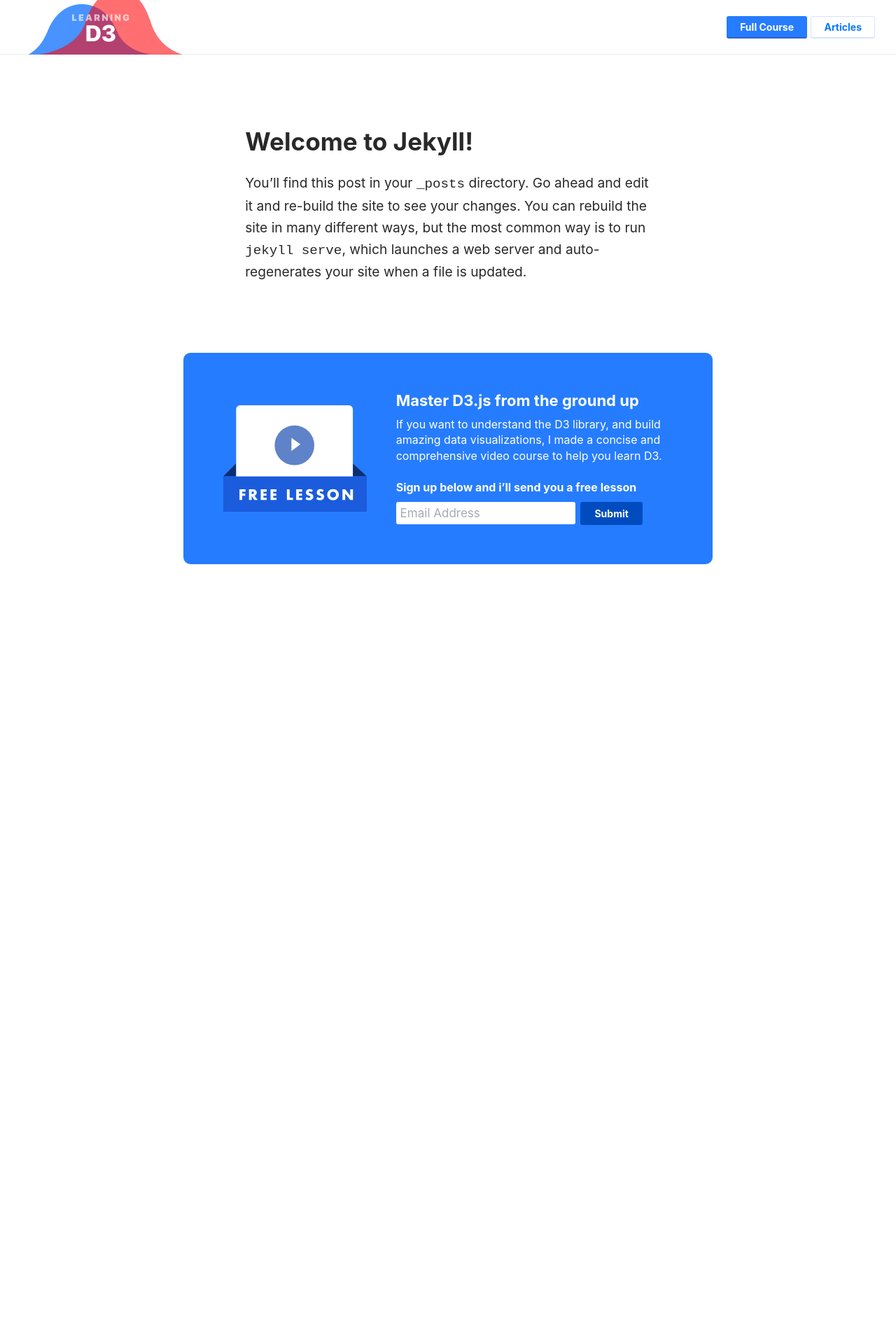
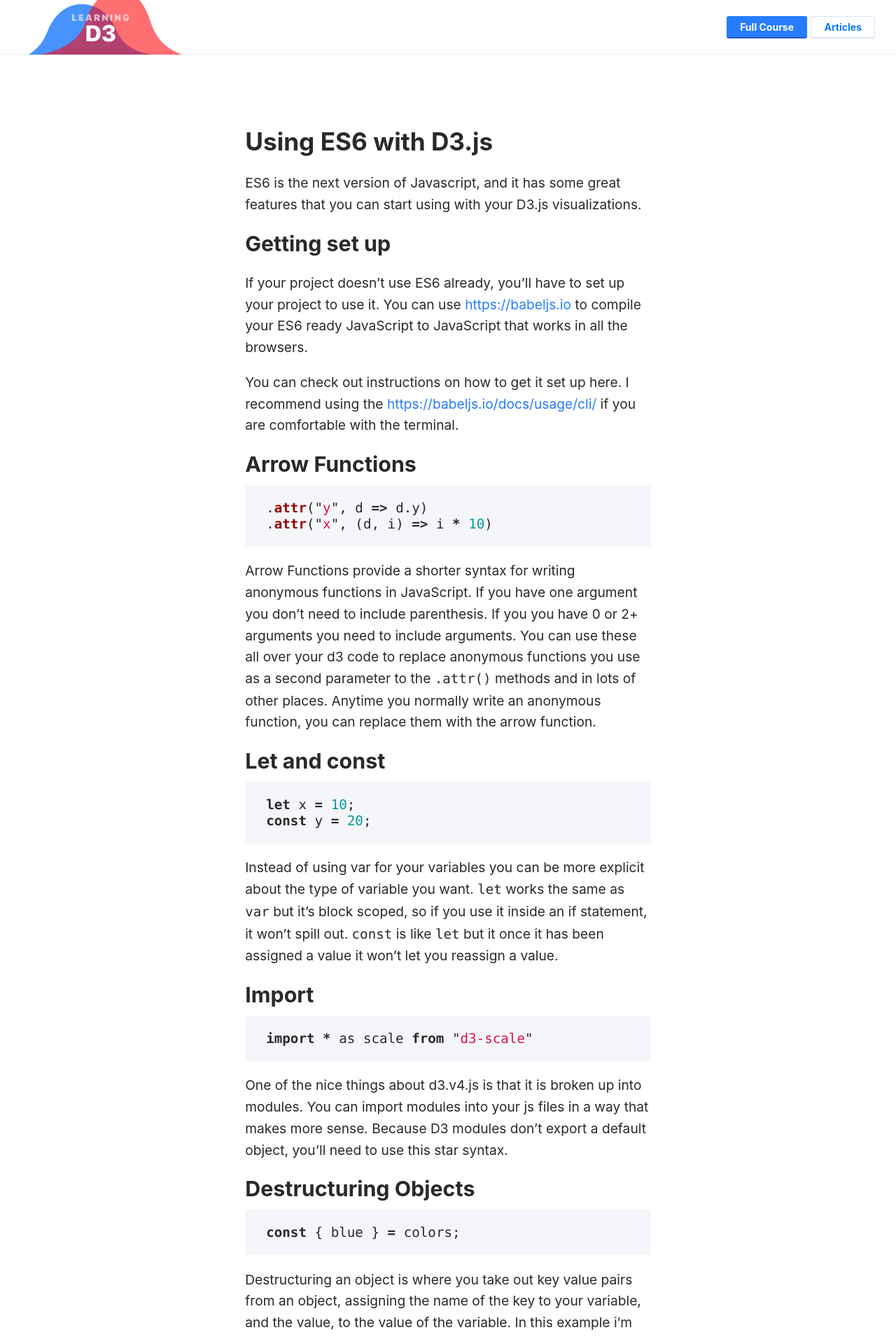
Before and after one commit to learningd3/learningd3.github.io, a Jekyll site: the page built from _posts/2016-10-29-welcome-to-jekyll.markdown, in a window 1280 px wide. Shown: the top 1910 px of the page at 70% size. Built offline with Jekyll 4.4.1, drawn with Linux system fonts in a browser that asks for light colours; before the commit the page ends 900 px from its top, so only the background shows below that; some of the changed text lies outside the part shown.

Commit message:
Added first post

```diff
--- a/_posts/2016-10-29-welcome-to-jekyll.markdown
+++ b/_posts/2016-10-29-welcome-to-jekyll.markdown
@@ -1,6 +1,74 @@
 ---
 layout: post
-title:  "Welcome to Jekyll!"
-date:   2016-10-29
+title:  "Using ES6 with D3.js"
+date:   2016-12-6
 ---
-You’ll find this post in your `_posts` directory. Go ahead and edit it and re-build the site to see your changes. You can rebuild the site in many different ways, but the most common way is to run `jekyll serve`, which launches a web server and auto-regenerates your site when a file is updated.
+
+ES6 is the next version of Javascript, and it has some great features that you can start using with your D3.js visualizations.
+
+## Getting set up
+If your project doesn't use ES6 already, you'll have to set up your project to use it. You can use [https://babeljs.io](Babel) to compile your ES6 ready JavaScript to JavaScript that works in all the browsers.
+
+You can check out instructions on how to get it set up here.
+I recommend using the [https://babeljs.io/docs/usage/cli/](cli tool) if you are comfortable with the terminal.
+
+
+## Arrow Functions
+{% highlight javascript %}
+.attr("y", d => d.y)
+.attr("x", (d, i) => i * 10)
+{% endhighlight %}
+
+Arrow Functions provide a shorter syntax for writing anonymous functions in JavaScript. If you have one argument you don't need to include parenthesis. If you you have 0 or 2+ arguments you need to include arguments. You can use these all over your d3 code to replace anonymous functions you use as a second parameter to the `.attr()` methods and in lots of other places. Anytime you normally write an anonymous function, you can replace them with the arrow function.
+
+## Let and const
+{% highlight javascript %}
+let x = 10;
+const y = 20;
+{% endhighlight %}
+
+Instead of using var for your variables you can be more explicit about the type of variable you want. `let` works the same as `var` but it's block scoped, so if you use it inside an if statement, it won't spill out. `const` is like `let` but it once it has been assigned a value it won't let you reassign a value.
+
+## Import
+{% highlight javascript %}
+import * as scale from "d3-scale"
+{% endhighlight %}
+
+One of the nice things about d3.v4.js is that it is broken up into modules. You can import modules into your js files in a way that makes more sense. Because D3 modules don't export a default object, you'll need to use this star syntax.
+
+## Destructuring Objects
+{% highlight javascript %}
+const { blue } = colors;
+{% endhighlight %}
+
+Destructuring an object is where you take out key value pairs from an object, assigning the name of the key to your variable, and the value, to the value of the variable. In this example i'm creating a constant named blue, that is assigned to whatever `colors.blue` is.
+
+## Method Shorthand
+{% highlight javascript %}
+{
+  sayHello() {
+    return "Hello!"
+  }
+}
+{% endhighlight %}
+
+You can abbreviate methods. Instead of writing an anonymous function that's assigned to a key, you can put parenthesis and a block statement.
+
+## Template Strings
+{% highlight javascript %}
+.attr("transform", `translate(${x}, ${y})`);
+{% endhighlight %}
+
+You can insert javascript variables and expressions into strings with this handy syntax. First, make sure you use the back tick instead of the single or double quote. Whenever you just need to put a dollar sign with brackets surrounding the variable or expression. These strings can also be multi line!
+
+## Default Parameters
+{% highlight javascript %}
+function(data = "n/a") { }
+{% endhighlight %}
+
+You can set a function parameters default value by adding an equal sign and then the value you want as the default. If the function is called without the parameter, or with a parameter set to `undefined` the default value will be assigned.
+
+
+There's a more to ES6 than what I showed here but if you're looking to get your feet wet, give these examples a try. Once you start adopting the syntax, it's hard to go back!
+
+If you like this post, you should check out my full course on D3. You can read more about it below and sign up for a free lesson!
--- a/_sass/_syntax-highlighting.scss
+++ b/_sass/_syntax-highlighting.scss
@@ -2,7 +2,7 @@
  * Syntax highlighting styles
  */
 .highlight {
-    background: #fff;
+    background: #f4f6fa;
 
     .highlighter-rouge & {
       background: #eef;
--- a/_sass/components/_type.scss
+++ b/_sass/components/_type.scss
@@ -49,3 +49,14 @@ blockquote {
     font-size: 1.2rem;
   }
 }
+
+// Code highlighting
+figure {
+  margin: 0;
+  padding: 2px 30px;
+  border-radius: 3px;
+}
+
+code, pre {
+  font-family: Menlo, monospace;
+}
```
Also changed, not shown: 5 other files.
